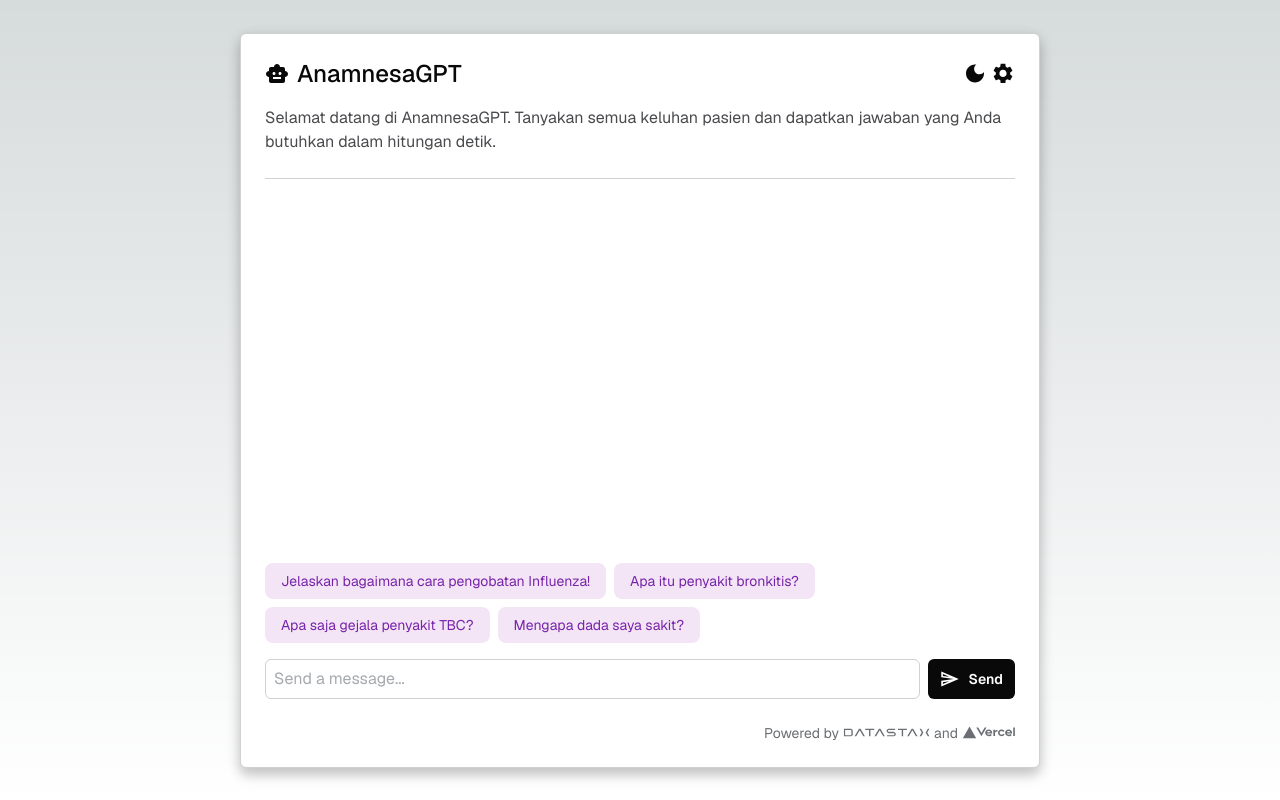
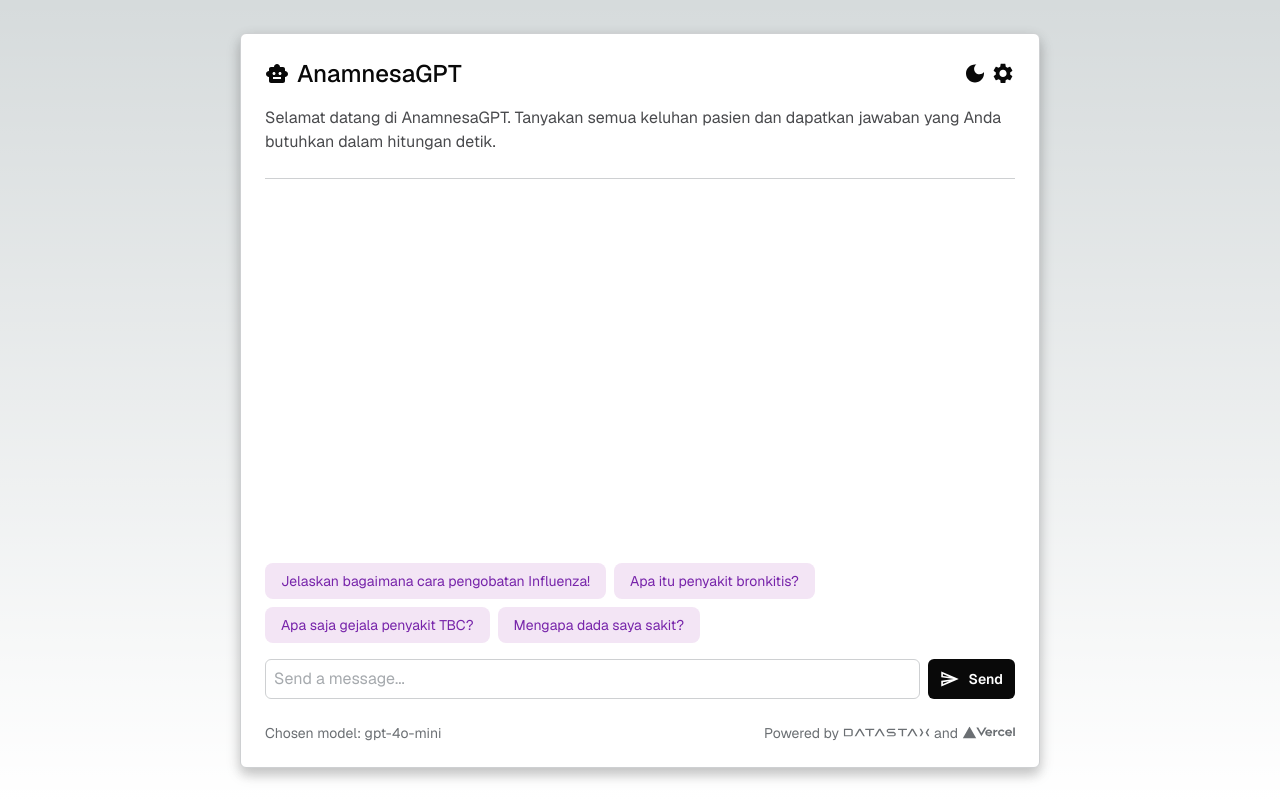
Before and after one commit to Ella-Raputri/radiology-gpt, a Next.js app: page / in a window 1280 px wide. Built offline with nearby package versions, Linux system fonts and the light colour scheme.

Commit message:
feat: model name in footer

```diff
--- a/app/page.tsx
+++ b/app/page.tsx
@@ -74,7 +74,7 @@ export default function Home() {
             <span className='hidden origin:block font-semibold text-sm ml-2'>Send</span>
           </button>
         </form>
-        <Footer />
+        <Footer modelName={llm}/>
       </section>
     </main>
     <Configure
--- a/components/Configure.tsx
+++ b/components/Configure.tsx
@@ -71,7 +71,7 @@ const Configure = ({ isOpen, onClose, useRag, llm, setConfiguration }: Props) =>
               Save Configuration
             </button>
           </div>
-          <Footer />
+          <Footer modelName={selectedLlm}/>
         </div>
       </div>
     </div>
--- a/components/Footer.tsx
+++ b/components/Footer.tsx
@@ -1,7 +1,10 @@
 
-const Footer = () => {
+const Footer = ({modelName}) => {
   return (
     <footer className="chatbot-text-tertiary flex justify-between text-sm mt-6">
+      <div className="flex flex-row items-start">
+        Chosen model: {modelName}
+      </div>
       <div className="ml-auto flex flex-row items-center">
         <span className="mr-1">Powered by</span>
         <svg aria-label="DataStax logotype" width="87" height="9" viewBox="0 0 87 9" fill="none" xmlns="http://www.w3.org/2000/svg">
```
